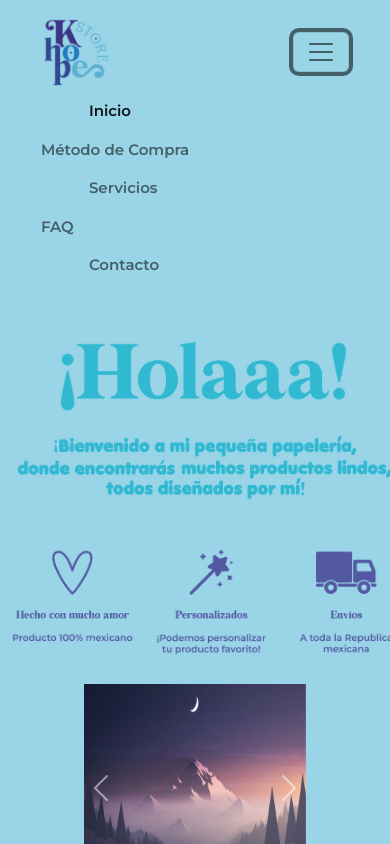
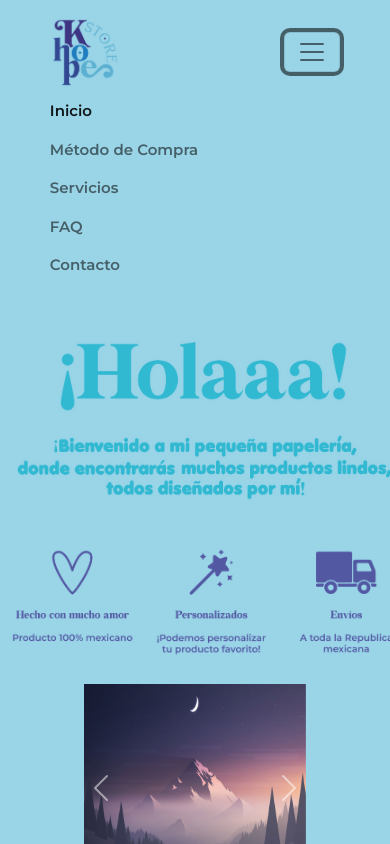
Before and after one commit to Vitales14/KHopeBackup_AlfonsoVitales, a plain HTML site: page index.html in a window 390 px wide. Both pictures are taken after a click on the button 238 px from the left and 52 px from the top of the page. Shown: the top 844 px of the page. Drawn offline with nearby package versions, Linux system fonts and the light colour scheme; a web font is replaced by a local one.

Commit message:
corrigiendo navbar responsive

```diff
--- a/index.html
+++ b/index.html
@@ -25,19 +25,19 @@
                     </button>
                     <div class="collapse navbar-collapse" id="navbarSupportedContent">
                         <ul class="navbar-nav me-auto mb-2 mb-lg-0">
-                            <li class="nav-item px-5">
+                            <li class="nav-item px-lg-5">
                                 <a class="nav-link active" aria-current="page" href="#">Inicio</a>
                             </li>
                             <li class="nav-item">
                             <a class="nav-link" href="./pages/metodoDeCompra.html">Método de Compra</a>
                             </li>
-                            <li class="nav-item px-5">
+                            <li class="nav-item px-lg-5">
                             <a class="nav-link" href="./pages/servicios.html">Servicios</a>
                             </li>
                             <li class="nav-item">
                                 <a class="nav-link" href="./pages/faq.html">FAQ</a>
                             </li>
-                            <li class="nav-item px-5">
+                            <li class="nav-item px-lg-5">
                                 <a class="nav-link" href="./pages/contacto.html">Contacto</a>
                             </li>
                         </ul>
```
Also changed, not shown: pages/contacto.html (+3 -3 lines), pages/faq.html (+3 -3 lines), pages/metodoDeCompra.html (+3 -3 lines), pages/servicios.html (+3 -3 lines).
